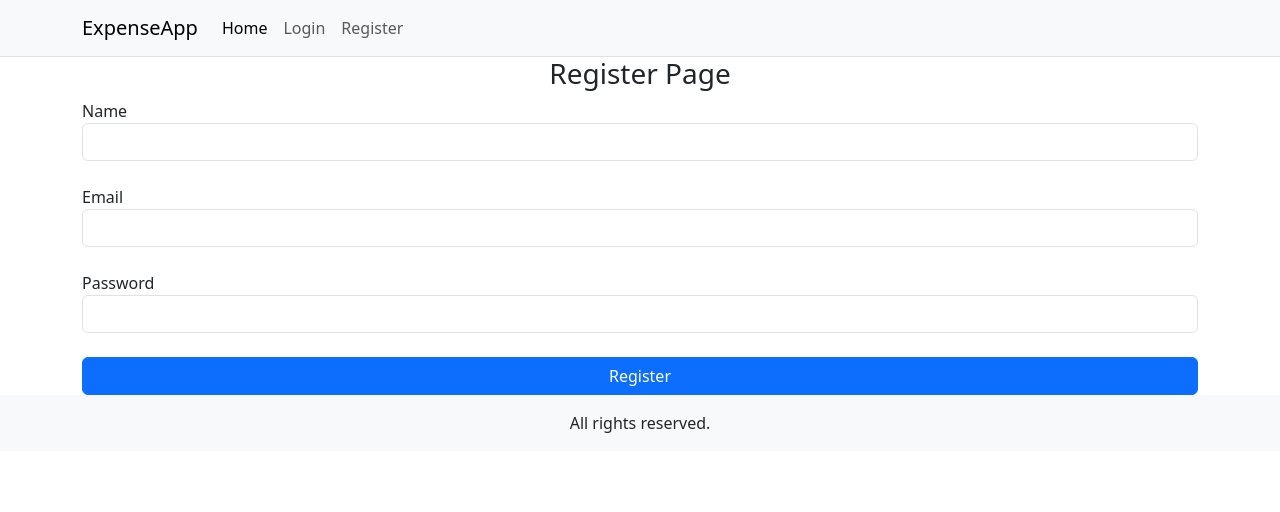
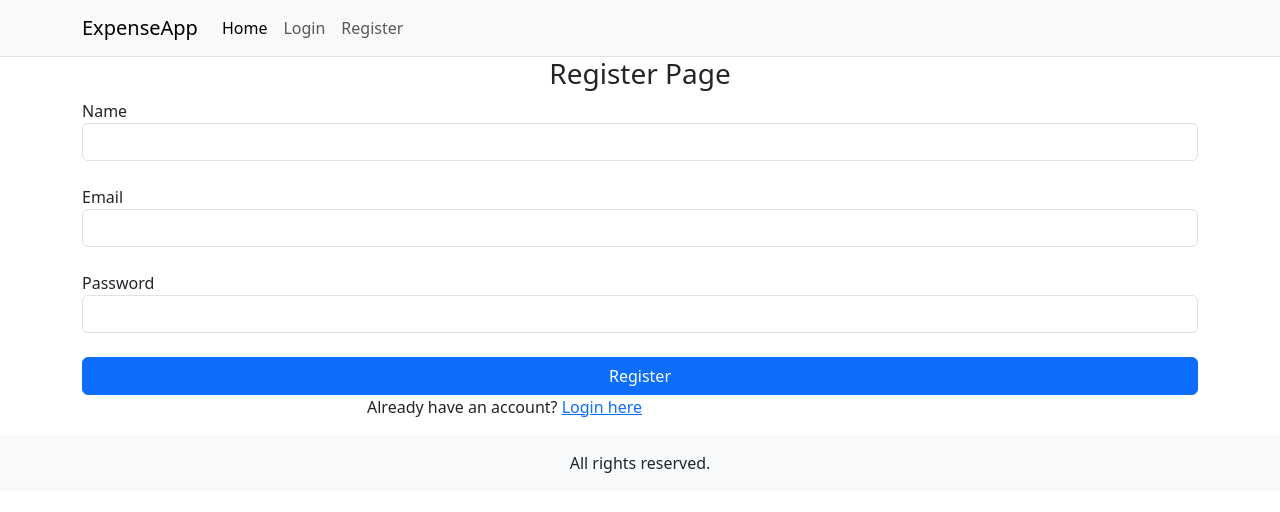
Before and after one commit to GopalVashishta/expense-react-client, a React (Vite) app: page /register in a window 1280 px wide. Shown: the top 512 px of the page. Built offline with nearby package versions, Linux system fonts and the light colour scheme; no server answers.

Commit message:
minor ui changes

```diff
--- a/src/App.jsx
+++ b/src/App.jsx
@@ -11,7 +11,7 @@ import Logout from './pages/Logout.jsx';
 import axios from 'axios';
 import { useEffect, useState } from 'react';
 import { serverEndpoint } from './config/appConfig.js';
-import { useSelector } from 'react-redux';
+import { useSelector, useDispatch } from 'react-redux';
 
 function App() {
   //Value of userDetails repsersent whteher user is logged in or not
@@ -22,12 +22,14 @@ function App() {
   // We need to take ou userDetails since we're interested in userDetails obj;
   const userDetails = useSelector((state) => state.userDetails);
   const [loading, setLoading] = useState(true); //loadog
-
+  const dispatch = useDispatch();
   // retainLogin
   const isUserLoggedIn = async () => {
       try {
         const resp = await axios.post(`${serverEndpoint}/auth/is-user-logged-in`, {}, {withCredentials: true});
-        setUserDetails(resp.data.user);
+        if(resp.status !==200) throw new Error("User not logged in");
+        //setUserDetails(resp.data.user); //////// replace by redux
+        dispatch({ type: 'SET_USER', payload: {payload: resp.data.user} });
 
       } catch (error) {
         console.log(error);
--- a/src/pages/Register.jsx
+++ b/src/pages/Register.jsx
@@ -1,5 +1,5 @@
 import {useState} from 'react';
-import {useNavigate} from 'react-router-dom';
+import {Link , useNavigate} from 'react-router-dom';
 import axios from 'axios';
 
 function Register({ setUser }){
@@ -61,6 +61,12 @@ function Register({ setUser }){
                     <br />
                     <button type="submit" className='btn btn-primary w-100'>Register</button>
                 </form>
+
+                <div className="row justify-content-center">
+                <div className="col-6">
+                    <p>Already have an account? <Link to="/login">Login here</Link></p>
+                </div>
+            </div>
             </div>
         </>
     );
```
Also changed, not shown: react-redux.jpeg (added).
